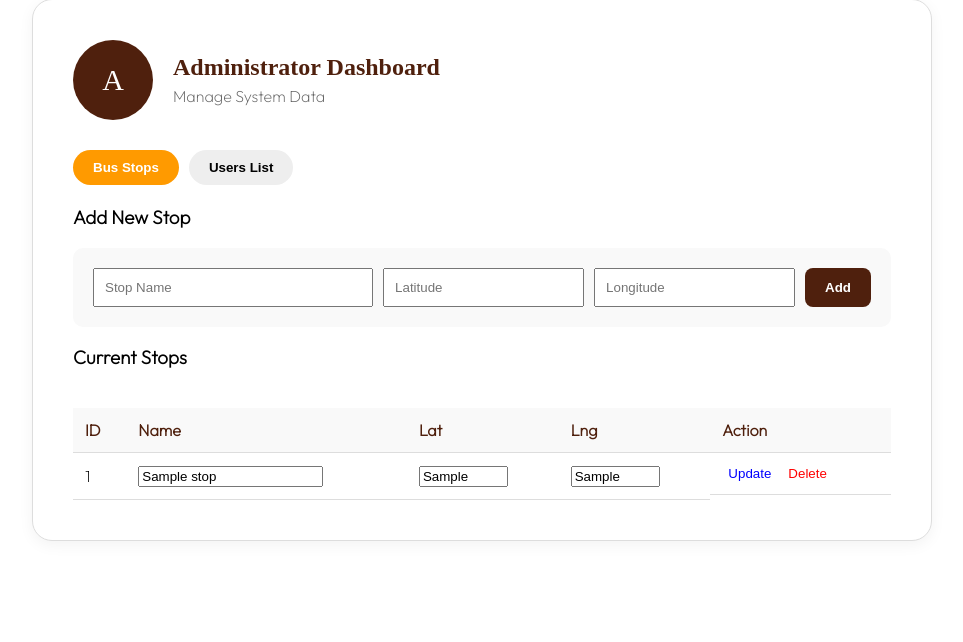
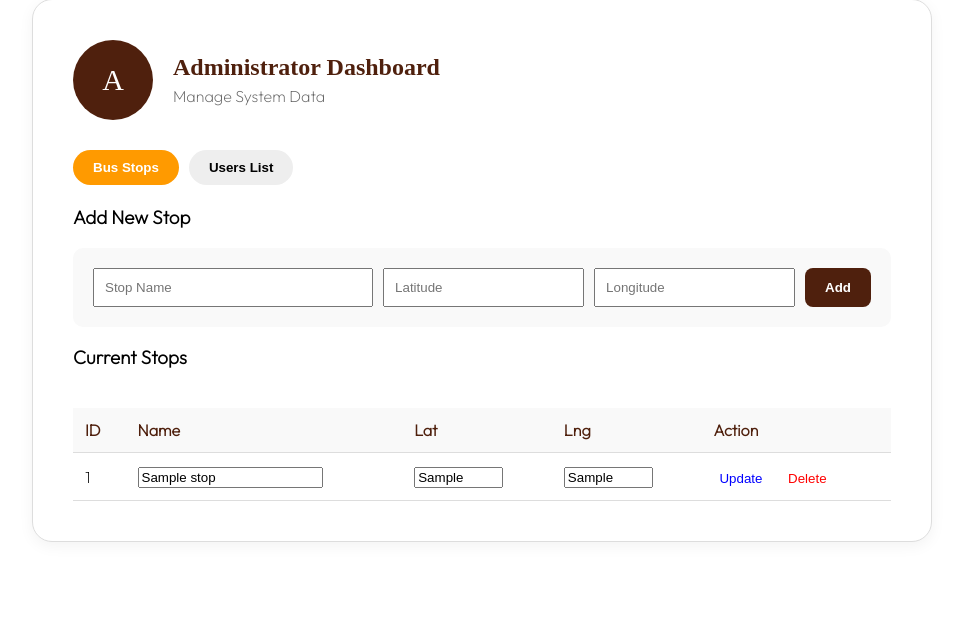
Before and after one commit to TheSchneide/BUSTLE, a PHP site: page /Profile.php in a window 1280 px wide. Shown: the part 236-878 px from the top of the page, without its empty margins (158-1121 px from the left). Before the commit the page ends 777 px from the top, so only its background shows below. Run offline with PHP 8.4, Linux system fonts and the light colour scheme; the visitor is signed in with stand-in values (Sample User, id 1); tables that the repository leaves empty or names only in its code hold one stand-in row (values such as "Sample post"); some libraries are stand-ins or nearby versions; some web fonts are replaced.

```diff
--- a/Profile.php
+++ b/Profile.php
@@ -61,7 +61,7 @@ if ($_SERVER['REQUEST_METHOD'] === 'POST') {
         }
     }
 
-    // 4. ADMIN: DELETE STOP (NEW)
+    // 4. ADMIN: DELETE STOP
     if (isset($_POST['delete_stop']) && $isAdmin) {
         $stopObj = new BusStop($conn);
         if ($stopObj->deleteStop($_POST['stop_id'])) {
@@ -97,13 +97,12 @@ if ($isAdmin) {
     <meta name="viewport" content="width=device-width, initial-scale=1.0">
     <title>Profile - Bustle</title>
     <link rel="stylesheet" href="index.css">
-    <!-- LINKED NEW ANIMATION CSS -->
     <link rel="stylesheet" href="profile_animation.css">
     <link rel="stylesheet" href="https://cdnjs.cloudflare.com/ajax/libs/font-awesome/6.6.0/css/all.min.css">
 </head>
 <body>
 
-<!-- NAVBAR (Reused & Updated) -->
+<!-- NAVBAR -->
 <header>
     <div class="Navigation">
       <div id="logo">
@@ -115,7 +114,6 @@ if ($isAdmin) {
             <a href="Tracker.php" class="tracker">Tracker</a>
         <?php endif; ?>
 
-        <!-- NEW DROPDOWN -->
         <div class="dropdown">
             <button class="dropbtn">
                 <i class="fa-solid fa-user"></i>
@@ -187,12 +185,12 @@ if ($isAdmin) {
                                     <td><input type="text" name="stop_name" value="<?php echo htmlspecialchars($stop['stop_name']); ?>"></td>
                                     <td><input type="text" name="latitude" value="<?php echo $stop['latitude']; ?>" size="8"></td>
                                     <td><input type="text" name="longitude" value="<?php echo $stop['longitude']; ?>" size="8"></td>
-                                    <td style="display:flex; gap:5px;">
+
+                                    <!-- FIXED ALIGNMENT: Removed flex, added margins and vertical-align -->
+                                    <td>
                                         <input type="hidden" name="stop_id" value="<?php echo $stop['stop_id']; ?>">
-                                        <button type="submit" name="edit_stop" style="background:none; border:none; color:blue; cursor:pointer;">Update</button>
-
-                                        <!-- DELETE BUTTON ADDED HERE -->
-                                        <button type="submit" name="delete_stop" style="background:none; border:none; color:red; cursor:pointer;" onclick="return confirm('Are you sure you want to delete this stop?');">Delete</button>
+                                        <button type="submit" name="edit_stop" style="background:none; border:none; color:blue; cursor:pointer; margin-right: 10px; vertical-align: middle;">Update</button>
+                                        <button type="submit" name="delete_stop" style="background:none; border:none; color:red; cursor:pointer; vertical-align: middle;" onclick="return confirm('Are you sure you want to delete this stop?');">Delete</button>
                                     </td>
                                 </form>
                             </tr>
--- a/index.css
+++ b/index.css
@@ -318,10 +318,16 @@ hr {
     padding: 12px;
     text-align: left;
     border-bottom: 1px solid #ddd;
+    vertical-align: middle; /* Added to vertically center inputs */
 }
 .admin-table th {
     background-color: #f9f9f9;
     color: #4F200D;
+}
+/* Ensure input and button alignment consistency */
+.admin-table input,
+.admin-table button {
+    vertical-align: middle;
 }
 
 .Content{
```
Lines whose indentation alone changed are shown as unchanged.
